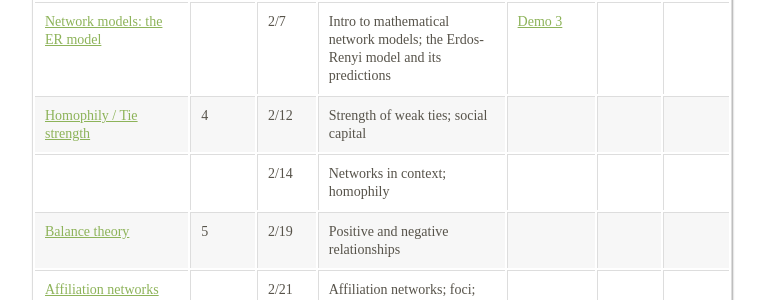
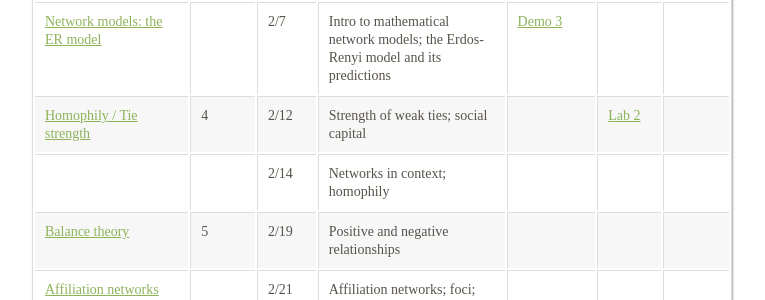
Before and after one commit to dfeehan/dfeehan.github.io, a Jekyll site: the page teaching/2019sp_demog180.html, which Jekyll copies as it is, in a window 1280 px wide and 900 px high, scrolled down 1040 px. Shown: the part 152-452 px from the top of the window, without its empty margins (258-1023 px from the left). Built offline with Jekyll 4.4.1, drawn with Linux system fonts in a browser that asks for light colours.

Commit message:
added link to lab 2

```diff
--- a/teaching/2019sp_demog180.html
+++ b/teaching/2019sp_demog180.html
@@ -432,7 +432,7 @@
 <td>2/12</td>
 <td>Strength of weak ties; social capital</td>
 <td></td>
-<td></td>
+<td><a href="http://datahub.berkeley.edu/user-redirect/interact?account=dfeehan&amp;repo=demog180-sp2019&amp;branch=master&amp;path=labs/Lab2">Lab 2</a></td>
 <td></td>
 </tr>
 <tr class="even">
```
